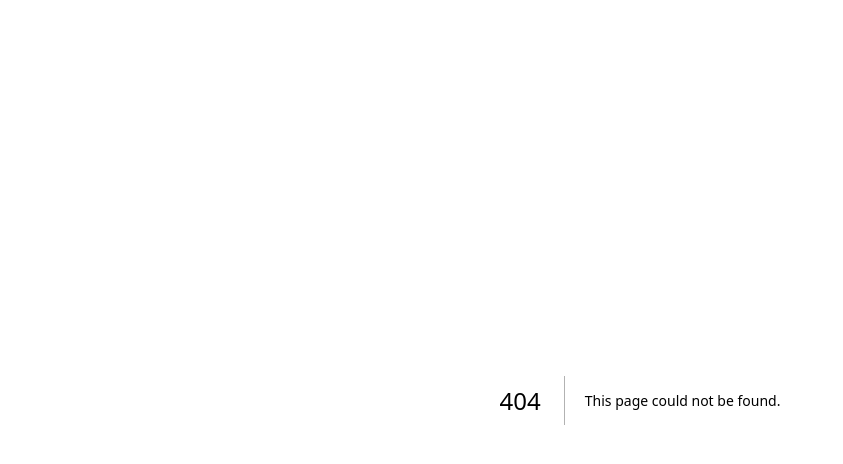
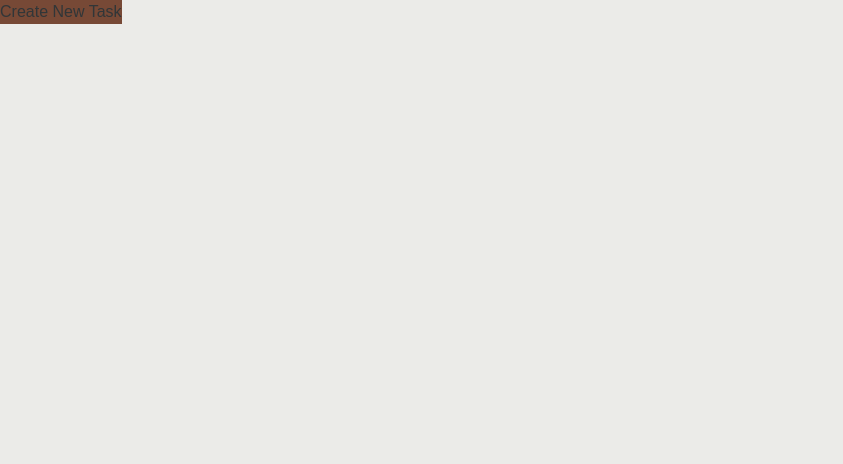
Before and after one commit to ehouse3/Task-Manager, a Next.js app in the folder nextjs-frontend/taskmanager/: page /1/1 in a window 1280 px wide. Before the commit this address had no page. Shown: the top 464 px of the page, without its empty margins (0-843 px from the left). Built offline with nearby package versions, Linux system fonts and the light colour scheme.

Commit message:
Project Page

```diff
--- /dev/null
+++ b/nextjs-frontend/taskmanager/app/[username]/[projectId]/page.tsx
@@ -0,0 +1,95 @@
+"use client";
+
+import { useAuth } from "@/app/auth/AuthContext";
+import React, { useEffect, useState } from "react";
+import { Button } from "@/lib/components";
+import { createTask } from "@/lib/api/tasks";
+import { CreateTaskDto, Task } from "@/lib/api/types/task";
+import { Project } from "@/lib/api/types/project";
+
+export default function Page({
+  params,
+}: {
+  params: Promise<{
+    username: string;
+    projectId: number;
+  }>;
+}) {
+  const auth = useAuth();
+  const [resultCreateTask, setResultCreateTask] = useState<string>(""); // Result of creating task
+  const [projectId, setProjectId] = useState<number | null>(null);
+
+  /** Retrieve project name from params */
+  useEffect(() => {
+    params.then((param) => {
+      setProjectId(param.projectId);
+    });
+  }, [params]);
+
+  // Wait for auth to be initialized
+  if (auth?.isLoading) {
+    return <div>Loading...</div>;
+  }
+
+  async function handleCreateTask() {
+    try {
+      if (auth?.user?.id == undefined) {
+        setResultCreateTask("User Id is not present to create a new task!");
+        return;
+      }
+
+      const project: Project | undefined = auth.user.projects?.find(
+        (project) => {
+          return project.id === projectId;
+        }
+      );
+
+      if (!project) {
+        setResultCreateTask("Project not found!");
+        return;
+      }
+
+      const title: string | null = prompt(
+        "What should the new task be titled?"
+      );
+
+      if (title == undefined || title == "") {
+        setResultCreateTask("Title for new task cannot be empty");
+        return;
+      }
+
+      const description: string | null = prompt(
+        "Describe the task (optional):"
+      );
+
+      // Creating new task
+      setResultCreateTask("");
+      const dto: CreateTaskDto = {
+        title: title,
+        description: description || undefined,
+        projectId: project.id,
+      };
+      const task: Task = await createTask(dto);
+      setResultCreateTask("Task created successfully!");
+
+      // Refresh user to update projects/tasks
+      auth.refreshUser();
+      return task;
+    } catch (error) {
+      console.error("Error creating task:", error);
+      setResultCreateTask("Failed to create task. Please try again.");
+    }
+  }
+
+  return (
+    <div>
+      <Button onClick={handleCreateTask}>Create New Task</Button>
+      {/* Result message */}
+      {resultCreateTask && (
+        <div className="mt-3 text-center">
+          <h3 className="text-red-800">{resultCreateTask}</h3>
+        </div>
+      )}
+    </div>
+  );
+}
--- a/nextjs-frontend/taskmanager/app/[username]/page.tsx
+++ b/nextjs-frontend/taskmanager/app/[username]/page.tsx
@@ -41,8 +41,8 @@ export default function UserDashboard({
           <Navigate
             href={
               auth && auth?.user // Use backup username if none present
-                ? `/${auth?.user?.username}/${project.name}`
-                : `/${usernameBackup}/${project.name}`
+                ? `/${auth?.user?.username}/${project.id}`
+                : `/${usernameBackup}/${project.id}`
             }
             key={project.id}
             variant="bare"
```
